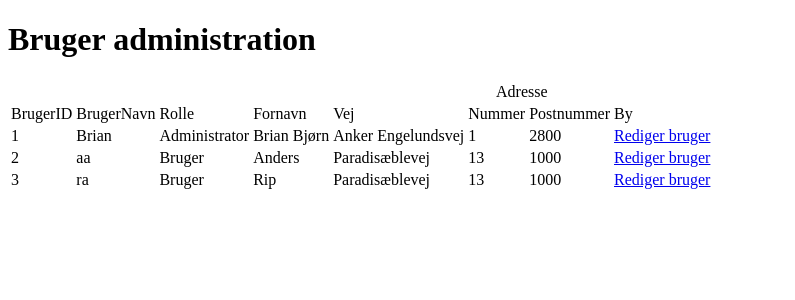
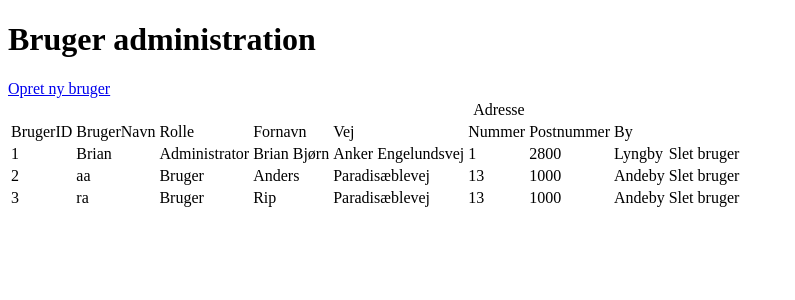
Before and after one commit to diplomit-dtu/02324-07_HTML, a web app: page /useradmin.html in a window 1280 px wide. Shown: the part 44-344 px from the top of the page, without its empty margins (0-795 px from the left). Run offline with its HTML, style and script files only (its server is not run), Linux system fonts and the light colour scheme; data that the repository does not hold is empty.

Commit message:
Stig fix

```diff
--- a/Lektion 7/WebContent/useradmin.html
+++ b/Lektion 7/WebContent/useradmin.html
@@ -8,6 +8,7 @@
 <B>Menu</B>
 <nav><a href="useradmin.html">Brugeradministration</a>&nbsp;| <a href="index.html">logud</a></nav>
 <H1>Bruger administration</H1>
+<div><a href="useredit.html">Opret ny bruger</a> </div>
 <div id="test">
 		<table>
 			<thead>
@@ -36,7 +37,8 @@
 					<td>Anker Engelundsvej</td>
 					<td>1</td>
 					<td>2800</td>
-					<td><A href="useredit.html">Rediger bruger</A>
+					<td>Lyngby</td>
+					<td><a>Slet bruger</a>
 				</tr>
 				<tr>
 					<td>2</td>
@@ -46,7 +48,8 @@
 					<td>Paradisæblevej</td>
 					<td>13</td>
 					<td>1000</td>
-					<td><A href="useredit.html">Rediger bruger</A>
+					<td>Andeby</td>
+					<td><a>Slet bruger</a>
 				</tr>
 				<tr>
 					<td>3</td>
@@ -56,7 +59,8 @@
 					<td>Paradisæblevej</td>
 					<td>13</td>
 					<td>1000</td>
-					<td><A href="useredit.html">Rediger bruger</A>
+					<td>Andeby</td>
+					<td><A>Slet bruger</A>
 				</tr>
 			</tbody>
 		</table>
```
Also changed, not shown: Lektion 7/WebContent/useredit.html (+4 -4 lines), 1 other file.
